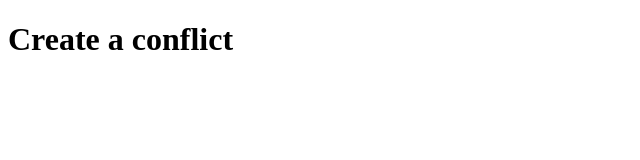
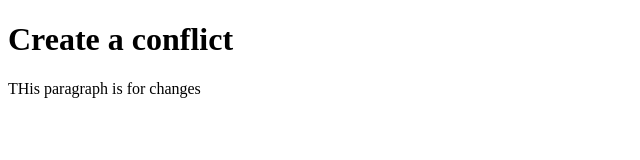
Before and after one commit to zahidsikdar/git-workshop, a plain HTML site: page index.html in a window 1280 px wide. Shown: the whole page, without its empty margins (0-640 px from the left). Drawn offline with Linux system fonts and the light colour scheme.

Commit message:
Update index.html
remote changes

```diff
--- a/index.html
+++ b/index.html
@@ -8,6 +8,7 @@
 <body>
 
     <h1>Create a conflict</h1>
+    <p>THis paragraph is for changes</p>
 
 </body>
 </html>
```
